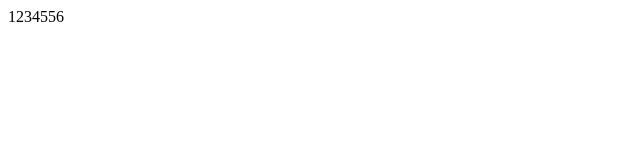
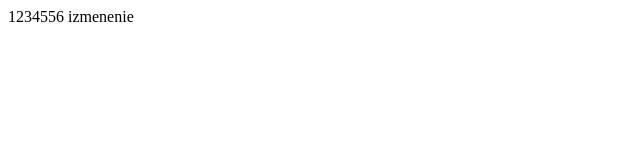
Before and after one commit to vorchilova/lost-time, a plain HTML site: page index.html in a window 1280 px wide. Shown: the full height of the page, 0-640 px from the left. Drawn offline with Linux system fonts and the light colour scheme.

Commit message:
Изменение

```diff
--- a/index.html
+++ b/index.html
@@ -5,6 +5,6 @@
   <title>Document</title>
 </head>
 <body>
-  1234556
+  1234556 izmenenie
 </body>
 </html>
```
